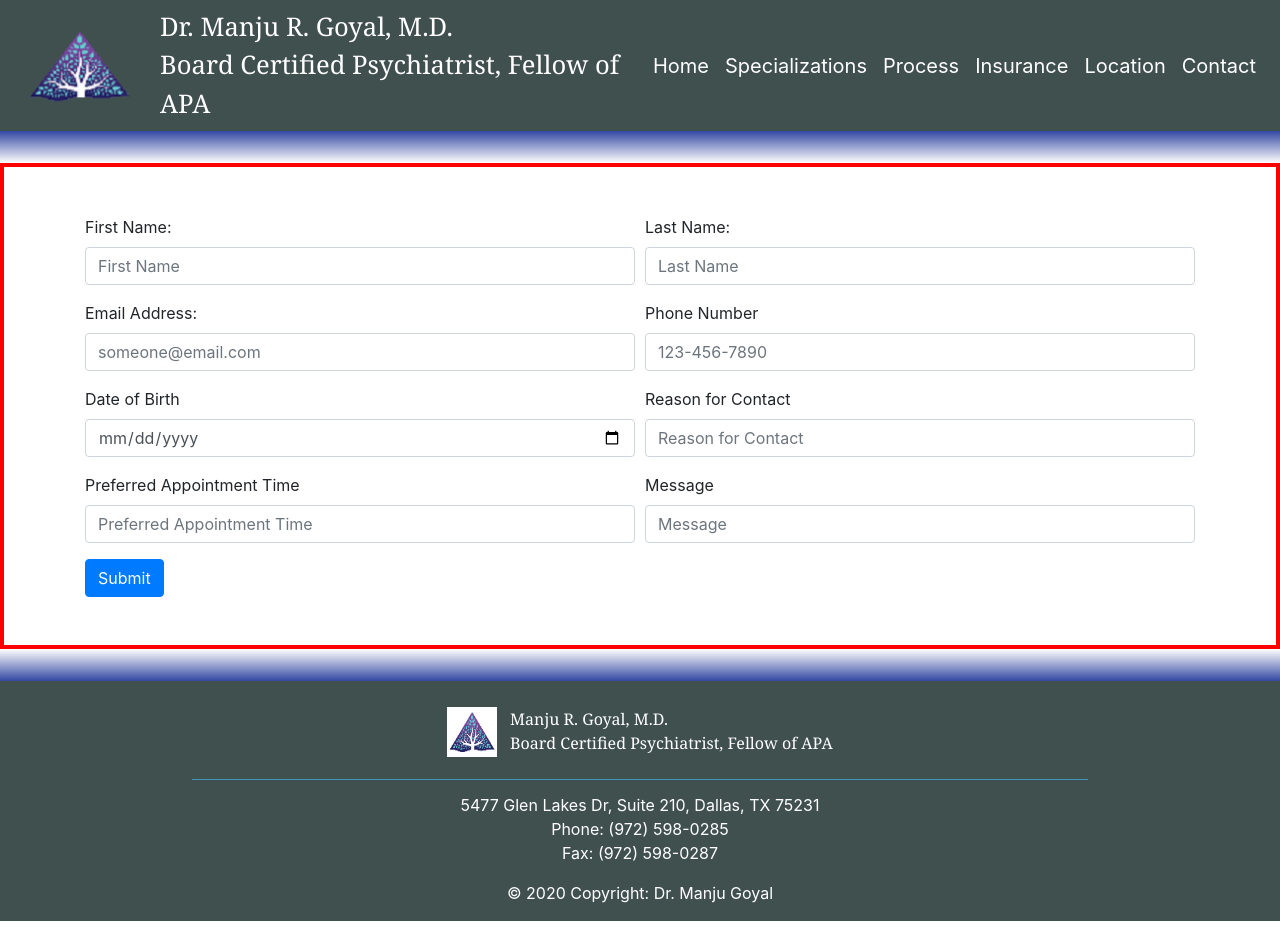
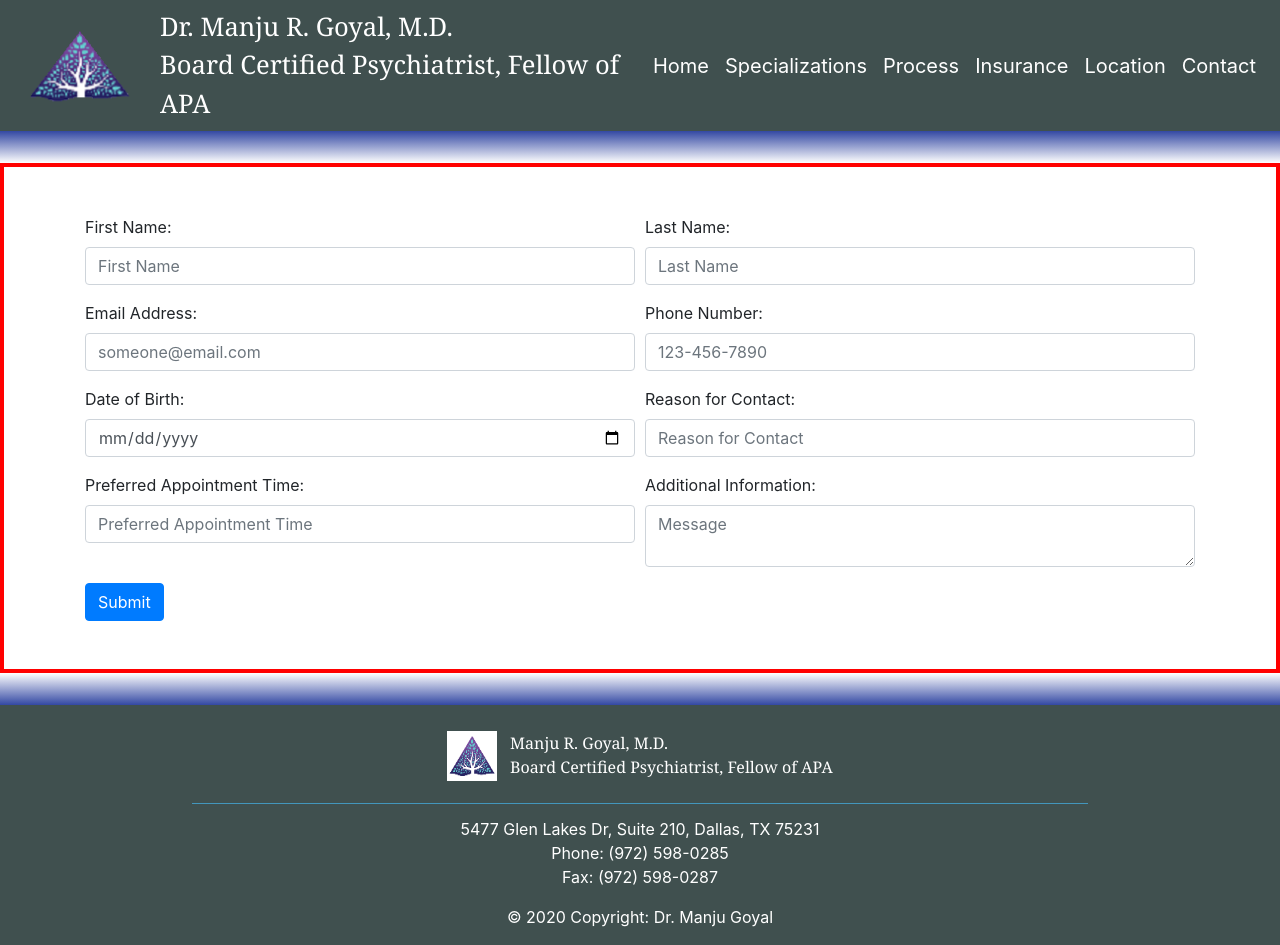
Before and after one commit to davidtrom/Goyal-Client, an Angular app: page /contact in a window 1280 px wide. Before the commit the page ends 921 px from the top, so only its background shows below. Built offline with nearby package versions, Linux system fonts and the light colour scheme.

Commit message:
updated contact form displdisplaying appropriately

```diff
--- a/src/app/contact/contact.component.html
+++ b/src/app/contact/contact.component.html
@@ -18,30 +18,31 @@
                         <input type="email" class="form-control" id="inputEmail" placeholder="someone@email.com">
                     </div>
                     <div class="form-group col-md-6">
-                        <label for="inputPhone">Phone Number</label>
+                        <label for="inputPhone">Phone Number:</label>
                         <input type="text" class="form-control" id="inputPhone" placeholder="123-456-7890">
                     </div>
                 </div>
                 <div class="form-row">
                     <div class="form-group col-md-6">
-                        <label for="inputDate">Date of Birth</label>
+                        <label for="inputDate">Date of Birth:</label>
                         <input type="date" class="form-control" id="inputDate">
                     </div>
                     <div class="form-group col-md-6">
-                        <label for="inputReason">Reason for Contact</label>
+                        <label for="inputReason">Reason for Contact:</label>
                         <input type="text" class="form-control" id="inputReason" placeholder="Reason for Contact">
                     </div>
                 </div>
                 <div class="form-row">
                     <div class="form-group col-md-6">
-                        <label for="inputAppt">Preferred Appointment Time</label>
+                        <label for="inputAppt">Preferred Appointment Time:</label>
                         <input type="text" class="form-control" id="inputApptTime" placeholder="Preferred Appointment Time">
                     </div>
                     <div class="form-group col-md-6">
-                        <label for="inputMessage">Message</label>
-                        <input type="text" class="form-control" id="inputMessage" placeholder="Message">
+                        <label for="inputMessage">Additional Information:</label>
+                        <textarea type="text" class="form-control" id="inputMessage" placeholder="Message"></textarea>
                     </div>
                 </div>
+
                 <button type="submit" class="btn btn-primary">Submit</button>
               </form>
 
```
